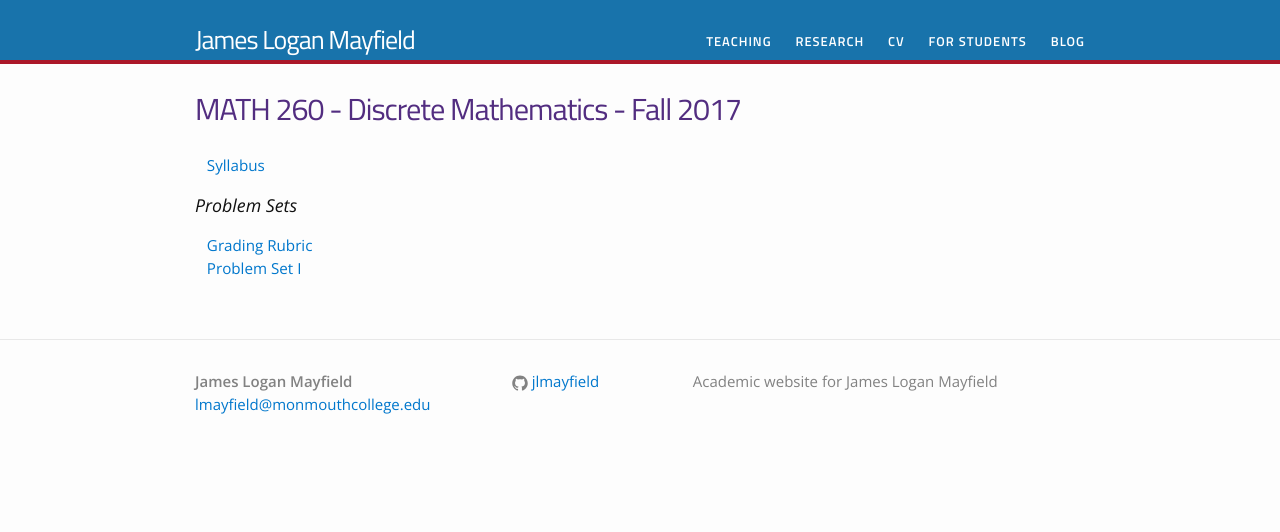
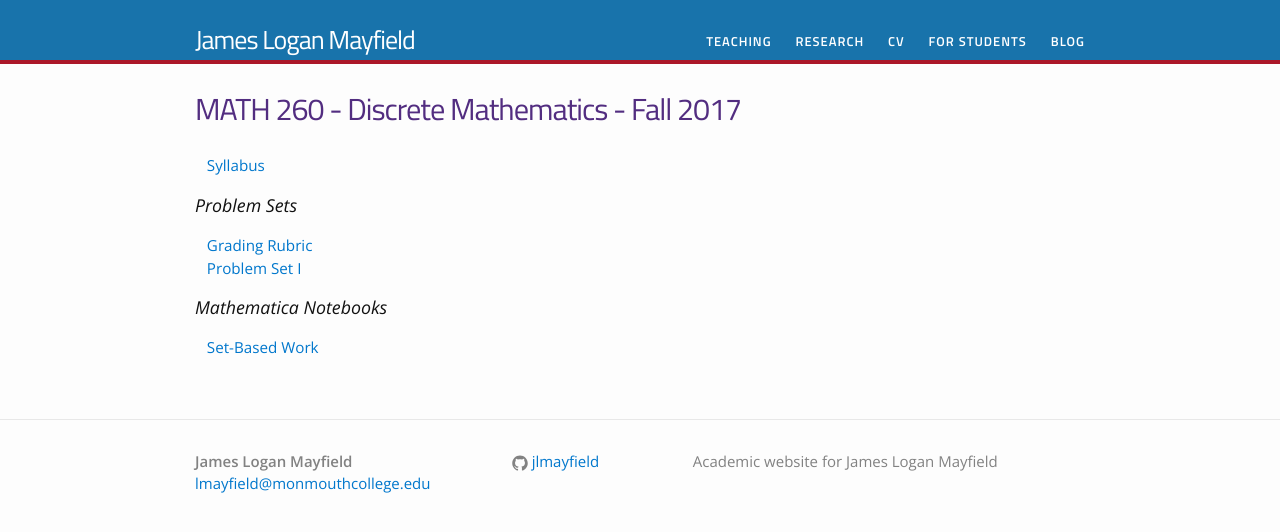
Before and after one commit to jlmayfield/jlmayfield.github.io, a Jekyll site: the page built from teaching/math260.md, in a window 1280 px wide. Shown: the top 532 px of the page. Built offline with Jekyll 4.4.1, drawn with Linux system fonts in a browser that asks for light colours.

Commit message:
added Mathematica notebook for sets to MATH260 site

```diff
--- a/teaching/math260.md
+++ b/teaching/math260.md
@@ -10,3 +10,8 @@ permalink: /teaching/MATH260/
 
 &nbsp;&nbsp;&nbsp;[Grading Rubric](/teaching/MATH260/problemsets/math260-psetRubric.pdf)
 &nbsp;&nbsp;&nbsp;[Problem Set I](/teaching/MATH260/problemsets/math260-pset1.pdf)
+
+
+### Mathematica Notebooks
+
+&nbsp;&nbsp;&nbsp;[Set-Based Work](/teaching/MATH260/src/SetsDemo.nb)
```
Also changed, not shown: 1 other file.
